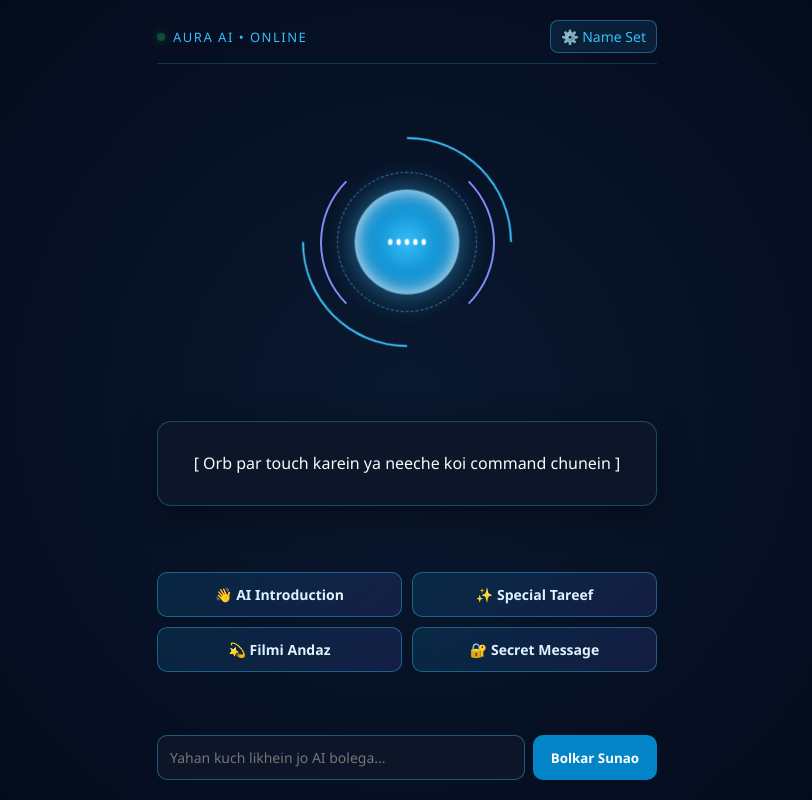
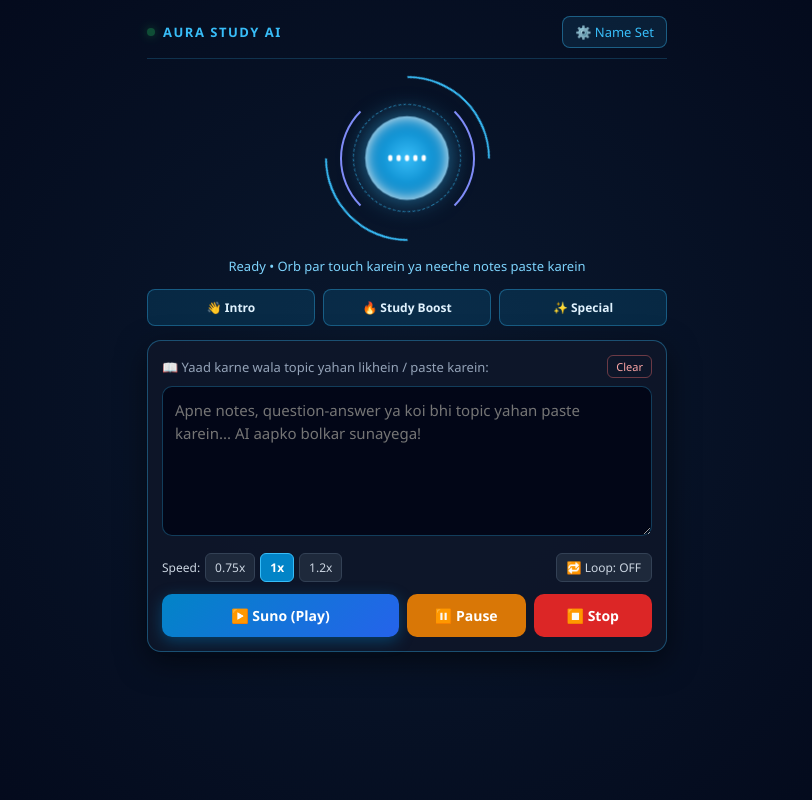
Before and after one commit to utkarsh86047/um-um, a plain HTML site: page index.html in a window 1280 px wide. Shown: the whole page, without its empty margins (233-1045 px from the left). Drawn offline with Linux system fonts and the light colour scheme.

Commit message:
Update index.html

```diff
--- a/index.html
+++ b/index.html
@@ -3,7 +3,7 @@
 <head>
   <meta charset="UTF-8" />
   <meta name="viewport" content="width=device-width, initial-scale=1.0" />
-  <title>AURA AI - Personal Voice System</title>
+  <title>AURA AI - Smart Voice & Study Assistant</title>
   <style>
     * {
       margin: 0;
@@ -19,15 +19,14 @@
       display: flex;
       flex-direction: column;
       align-items: center;
-      justify-content: space-between;
-      padding: 20px;
+      padding: 16px;
       overflow-x: hidden;
     }
 
     /* Top Header */
     .header {
       width: 100%;
-      max-width: 500px;
+      max-width: 520px;
       display: flex;
       justify-content: space-between;
       align-items: center;
@@ -43,6 +42,7 @@
       letter-spacing: 1.5px;
       color: #38bdf8;
       text-transform: uppercase;
+      font-weight: 600;
     }
 
     .dot {
@@ -58,21 +58,21 @@
       background: rgba(56, 189, 248, 0.1);
       border: 1px solid rgba(56, 189, 248, 0.4);
       color: #38bdf8;
-      padding: 6px 10px;
+      padding: 6px 12px;
       border-radius: 8px;
       cursor: pointer;
-      font-size: 14px;
+      font-size: 13px;
     }
 
     /* AI Orb Animation Container */
     .orb-container {
       position: relative;
-      width: 220px;
-      height: 220px;
+      width: 170px;
+      height: 170px;
       display: flex;
       align-items: center;
       justify-content: center;
-      margin: 20px 0;
+      margin: 14px 0;
       cursor: pointer;
     }
 
@@ -84,45 +84,44 @@
     }
 
     .ring-1 {
-      width: 210px;
-      height: 210px;
+      width: 165px;
+      height: 165px;
       border-top: 2px solid #38bdf8;
       border-bottom: 2px solid #38bdf8;
       animation: spin 8s linear infinite;
     }
 
     .ring-2 {
-      width: 175px;
-      height: 175px;
+      width: 135px;
+      height: 135px;
       border-left: 2px solid #818cf8;
       border-right: 2px solid #818cf8;
       animation: spinReverse 5s linear infinite;
     }
 
     .ring-3 {
-      width: 140px;
-      height: 140px;
+      width: 108px;
+      height: 108px;
       border: 1px dashed rgba(56, 189, 248, 0.6);
       animation: spin 12s linear infinite;
     }
 
     .core {
-      width: 100px;
-      height: 100px;
+      width: 80px;
+      height: 80px;
       border-radius: 50%;
       background: radial-gradient(circle, #38bdf8 0%, #0284c7 60%, #0369a1 100%);
-      box-shadow: 0 0 30px rgba(56, 189, 248, 0.6), inset 0 0 20px #ffffff;
+      box-shadow: 0 0 25px rgba(56, 189, 248, 0.6), inset 0 0 15px #ffffff;
       display: flex;
       align-items: center;
       justify-content: center;
       animation: breathe 3s ease-in-out infinite;
-      transition: transform 0.2s ease, box-shadow 0.2s ease;
     }
 
     /* Active Speaking State */
     .orb-container.speaking .core {
       animation: pulseSpeak 0.35s ease-in-out infinite alternate;
-      box-shadow: 0 0 55px #38bdf8, 0 0 90px #818cf8, inset 0 0 25px #fff;
+      box-shadow: 0 0 45px #38bdf8, 0 0 80px #818cf8, inset 0 0 20px #fff;
     }
 
     .orb-container.speaking .ring-1 {
@@ -140,7 +139,7 @@
       display: flex;
       align-items: center;
       gap: 4px;
-      height: 30px;
+      height: 26px;
     }
 
     .bar {
@@ -148,7 +147,6 @@
       height: 6px;
       background: #ffffff;
       border-radius: 2px;
-      transition: height 0.1s ease;
     }
 
     .orb-container.speaking .bar:nth-child(1) { animation: eq 0.4s infinite alternate 0.1s; }
@@ -157,84 +155,172 @@
     .orb-container.speaking .bar:nth-child(4) { animation: eq 0.35s infinite alternate 0.2s; }
     .orb-container.speaking .bar:nth-child(5) { animation: eq 0.45s infinite alternate 0.4s; }
 
-    /* Subtitle / Output Box */
-    .subtitle-box {
+    /* Live Status Text */
+    .status-line {
+      font-size: 13px;
+      color: #7dd3fc;
+      margin-bottom: 12px;
+      min-height: 20px;
+      text-align: center;
+    }
+
+    /* Quick Preset Buttons */
+    .quick-presets {
       width: 100%;
-      max-width: 500px;
-      min-height: 85px;
-      background: rgba(15, 23, 42, 0.8);
+      max-width: 520px;
+      display: grid;
+      grid-template-columns: repeat(3, 1fr);
+      gap: 8px;
+      margin-bottom: 14px;
+    }
+
+    .preset-btn {
+      background: rgba(14, 165, 233, 0.15);
+      border: 1px solid rgba(56, 189, 248, 0.35);
+      color: #e0f2fe;
+      padding: 9px 6px;
+      border-radius: 8px;
+      font-size: 12px;
+      font-weight: 600;
+      cursor: pointer;
+    }
+
+    .preset-btn:active {
+      background: rgba(56, 189, 248, 0.35);
+    }
+
+    /* Study Reader Card */
+    .study-card {
+      width: 100%;
+      max-width: 520px;
+      background: rgba(15, 23, 42, 0.85);
+      border: 1px solid rgba(56, 189, 248, 0.35);
+      border-radius: 14px;
+      padding: 14px;
+      box-shadow: 0 10px 30px rgba(0, 0, 0, 0.5);
+    }
+
+    .card-top {
+      display: flex;
+      justify-content: space-between;
+      align-items: center;
+      margin-bottom: 8px;
+      font-size: 13px;
+      color: #94a3b8;
+    }
+
+    .clear-btn {
+      background: transparent;
+      border: 1px solid rgba(248, 113, 113, 0.4);
+      color: #fca5a5;
+      padding: 3px 8px;
+      border-radius: 6px;
+      font-size: 11px;
+      cursor: pointer;
+    }
+
+    textarea {
+      width: 100%;
+      height: 150px;
+      background: #020617;
       border: 1px solid rgba(56, 189, 248, 0.3);
-      border-radius: 14px;
-      padding: 15px;
-      text-align: center;
+      border-radius: 10px;
+      padding: 12px;
+      color: #f8fafc;
+      font-size: 15px;
+      line-height: 1.5;
+      resize: vertical;
+      outline: none;
+      margin-bottom: 12px;
+    }
+
+    textarea:focus {
+      border-color: #38bdf8;
+    }
+
+    /* Speed & Loop Bar */
+    .options-bar {
+      display: flex;
+      justify-content: space-between;
+      align-items: center;
+      gap: 8px;
+      margin-bottom: 12px;
+      flex-wrap: wrap;
+    }
+
+    .speed-group {
       display: flex;
       align-items: center;
-      justify-content: center;
-      font-size: 16px;
-      line-height: 1.5;
-      color: #f8fafc;
-      box-shadow: 0 8px 32px rgba(0, 0, 0, 0.4);
-      margin-bottom: 18px;
+      gap: 5px;
+      font-size: 12px;
+      color: #cbd5e1;
     }
 
-    /* Command Buttons */
-    .controls {
-      width: 100%;
-      max-width: 500px;
-      display: grid;
-      grid-template-columns: 1fr 1fr;
-      gap: 10px;
-      margin-bottom: 15px;
+    .speed-btn {
+      background: #1e293b;
+      border: 1px solid #334155;
+      color: #cbd5e1;
+      padding: 5px 9px;
+      border-radius: 6px;
+      font-size: 12px;
+      cursor: pointer;
     }
 
-    .cmd-btn {
-      background: linear-gradient(135deg, rgba(14, 165, 233, 0.15), rgba(99, 102, 241, 0.15));
-      border: 1px solid rgba(56, 189, 248, 0.4);
-      color: #e0f2fe;
-      padding: 12px 10px;
+    .speed-btn.active {
+      background: #0284c7;
+      border-color: #38bdf8;
+      color: #fff;
+      font-weight: bold;
+    }
+
+    .loop-btn {
+      background: #1e293b;
+      border: 1px solid #334155;
+      color: #cbd5e1;
+      padding: 5px 10px;
+      border-radius: 6px;
+      font-size: 12px;
+      cursor: pointer;
+    }
+
+    .loop-btn.active {
+      background: rgba(34, 197, 94, 0.2);
+      border-color: #22c55e;
+      color: #4ade80;
+      font-weight: bold;
+    }
+
+    /* Main Playback Controls */
+    .playback-controls {
+      display: grid;
+      grid-template-columns: 2fr 1fr 1fr;
+      gap: 8px;
+    }
+
+    .ctrl-btn {
+      padding: 12px;
+      border: none;
       border-radius: 10px;
       font-size: 14px;
       font-weight: 600;
       cursor: pointer;
-      transition: all 0.2s ease;
+      color: #fff;
     }
 
-    .cmd-btn:hover, .cmd-btn:active {
-      background: rgba(56, 189, 248, 0.3);
-      transform: translateY(-2px);
-      box-shadow: 0 0 15px rgba(56, 189, 248, 0.4);
+    .play-btn {
+      background: linear-gradient(135deg, #0284c7, #2563eb);
+      box-shadow: 0 4px 15px rgba(2, 132, 199, 0.4);
     }
 
-    /* Live Custom Input */
-    .custom-input-area {
-      width: 100%;
-      max-width: 500px;
-      display: flex;
-      gap: 8px;
+    .pause-btn {
+      background: #d97706;
     }
 
-    .custom-input-area input {
-      flex: 1;
-      background: rgba(15, 23, 42, 0.9);
-      border: 1px solid rgba(56, 189, 248, 0.4);
-      border-radius: 10px;
-      padding: 12px;
-      color: #fff;
-      font-size: 14px;
-      outline: none;
+    .stop-btn {
+      background: #dc2626;
     }
 
-    .speak-now-btn {
-      background: #0284c7;
-      border: none;
-      color: #fff;
-      padding: 0 18px;
-      border-radius: 10px;
-      font-weight: 600;
-      cursor: pointer;
-    }
-
-    /* Modal for Name Setup */
+    /* Modal */
     .modal {
       display: none;
       position: fixed;
@@ -252,7 +338,7 @@
       border-radius: 14px;
       padding: 20px;
       width: 100%;
-      max-width: 360px;
+      max-width: 350px;
       text-align: center;
     }
 
@@ -276,35 +362,19 @@
       background: #0284c7;
       color: #fff;
       border: none;
-      padding: 10px 20px;
+      padding: 10px;
       border-radius: 8px;
       font-weight: bold;
       cursor: pointer;
       width: 100%;
     }
 
-    @keyframes spin {
-      100% { transform: rotate(360deg); }
-    }
-    @keyframes spinReverse {
-      100% { transform: rotate(-360deg); }
-    }
-    @keyframes breathe {
-      0%, 100% { transform: scale(1); }
-      50% { transform: scale(1.06); }
-    }
-    @keyframes pulseSpeak {
-      0% { transform: scale(0.96); }
-      100% { transform: scale(1.14); }
-    }
-    @keyframes eq {
-      0% { height: 6px; }
-      100% { height: 26px; }
-    }
-    @keyframes blink {
-      0%, 100% { opacity: 1; }
-      50% { opacity: 0.3; }
-    }
+    @keyframes spin { 100% { transform: rotate(360deg); } }
+    @keyframes spinReverse { 100% { transform: rotate(-360deg); } }
+    @keyframes breathe { 0%, 100% { transform: scale(1); } 50% { transform: scale(1.06); } }
+    @keyframes pulseSpeak { 0% { transform: scale(0.95); } 100% { transform: scale(1.12); } }
+    @keyframes eq { 0% { height: 6px; } 100% { height: 22px; } }
+    @keyframes blink { 0%, 100% { opacity: 1; } 50% { opacity: 0.3; } }
   </style>
 </head>
 <body>
@@ -313,13 +383,13 @@
   <div class="header">
     <div class="status-badge">
       <div class="dot"></div>
-      <span>AURA AI • ONLINE</span>
+      <span>AURA STUDY AI</span>
     </div>
     <button class="settings-btn" onclick="openModal()">⚙️ Name Set</button>
   </div>
 
-  <!-- Central AI Orb -->
-  <div class="orb-container" id="orb" onclick="triggerAction('intro')">
+  <!-- AI Orb -->
+  <div class="orb-container" id="orb" onclick="playPreset('intro')">
     <div class="ring ring-1"></div>
     <div class="ring ring-2"></div>
     <div class="ring ring-3"></div>
@@ -334,31 +404,49 @@
     </div>
   </div>
 
-  <!-- Subtitle Display -->
-  <div class="subtitle-box" id="subtitle">
-    [ Orb par touch karein ya neeche koi command chunein ]
+  <div class="status-line" id="statusText">Ready • Orb par touch karein ya neeche notes paste karein</div>
+
+  <!-- Quick Fun / Intro Presets -->
+  <div class="quick-presets">
+    <button class="preset-btn" onclick="playPreset('intro')">👋 Intro</button>
+    <button class="preset-btn" onclick="playPreset('motivate')">🔥 Study Boost</button>
+    <button class="preset-btn" onclick="playPreset('compliment')">✨ Special</button>
   </div>
 
-  <!-- Preset Buttons -->
-  <div class="controls">
-    <button class="cmd-btn" onclick="triggerAction('intro')">👋 AI Introduction</button>
-    <button class="cmd-btn" onclick="triggerAction('compliment')">✨ Special Tareef</button>
-    <button class="cmd-btn" onclick="triggerAction('shayari')">💫 Filmi Andaz</button>
-    <button class="cmd-btn" onclick="triggerAction('secret')">🔐 Secret Message</button>
+  <!-- Audio Study Reader Card -->
+  <div class="study-card">
+    <div class="card-top">
+      <span>📖 Yaad karne wala topic yahan likhein / paste karein:</span>
+      <button class="clear-btn" onclick="clearNotes()">Clear</button>
+    </div>
+
+    <textarea id="studyNotes" placeholder="Apne notes, question-answer ya koi bhi topic yahan paste karein... AI aapko bolkar sunayega!"></textarea>
+
+    <!-- Speed & Loop Options -->
+    <div class="options-bar">
+      <div class="speed-group">
+        <span>Speed:</span>
+        <button class="speed-btn" onclick="setSpeed(0.75, this)">0.75x</button>
+        <button class="speed-btn active" onclick="setSpeed(0.95, this)">1x</button>
+        <button class="speed-btn" onclick="setSpeed(1.2, this)">1.2x</button>
+      </div>
+      <button class="loop-btn" id="loopBtn" onclick="toggleLoop()">🔁 Loop: OFF</button>
+    </div>
+
+    <!-- Play / Pause / Stop Buttons -->
+    <div class="playback-controls">
+      <button class="ctrl-btn play-btn" onclick="startReading()">▶️ Suno (Play)</button>
+      <button class="ctrl-btn pause-btn" onclick="togglePause()">⏸️ Pause</button>
+      <button class="ctrl-btn stop-btn" onclick="stopReading()">⏹️ Stop</button>
+    </div>
   </div>
 
-  <!-- Live Custom Input -->
-  <div class="custom-input-area">
-    <input type="text" id="customText" placeholder="Yahan kuch likhein jo AI bolega..." />
-    <button class="speak-now-btn" onclick="speakCustom()">Bolkar Sunao</button>
-  </div>
-
-  <!-- Name Settings Modal -->
+  <!-- Name Modal -->
   <div class="modal" id="nameModal">
     <div class="modal-content">
-      <h3>Target Name Set Karein</h3>
-      <input type="text" id="targetNameInput" placeholder="Naam likhein..." value="Sagun" />
-      <button onclick="saveName()">Save & Activate</button>
+      <h3>Naam Set Karein</h3>
+      <input type="text" id="targetNameInput" value="Sagun" />
+      <button onclick="saveName()">Save</button>
     </div>
   </div>
 
@@ -366,55 +454,49 @@
     let targetName = localStorage.getItem('ai_target_name') || 'Sagun';
     document.getElementById('targetNameInput').value = targetName;
 
+    const notesArea = document.getElementById('studyNotes');
     const orb = document.getElementById('orb');
-    const subtitle = document.getElementById('subtitle');
-    let typingInterval;
+    const statusText = document.getElementById('statusText');
+    const loopBtn = document.getElementById('loopBtn');
 
-    // Futuristic Beep Sound Generator (No external file needed)
-    function playSciFiBeep() {
-      try {
-        const audioCtx = new (window.AudioContext || window.webkitAudioContext)();
-        const osc = audioCtx.createOscillator();
-        const gain = audioCtx.createGain();
-        osc.type = 'sine';
-        osc.frequency.setValueAtTime(520, audioCtx.currentTime);
-        osc.frequency.exponentialRampToValueAtTime(980, audioCtx.currentTime + 0.12);
-        gain.gain.setValueAtTime(0.12, audioCtx.currentTime);
-        gain.gain.exponentialRampToValueAtTime(0.001, audioCtx.currentTime + 0.15);
-        osc.connect(gain);
-        gain.connect(audioCtx.destination);
-        osc.start();
-        osc.stop(audioCtx.currentTime + 0.15);
-      } catch (e) {}
+    let speechRate = 0.95;
+    let isLooping = false;
+    let isPaused = false;
+    let currentText = '';
+
+    // Load saved notes automatically
+    notesArea.value = localStorage.getItem('saved_study_notes') || '';
+    notesArea.addEventListener('input', () => {
+      localStorage.setItem('saved_study_notes', notesArea.value);
+    });
+
+    function setSpeed(rate, btn) {
+      speechRate = rate;
+      document.querySelectorAll('.speed-btn').forEach(b => b.classList.remove('active'));
+      btn.classList.add('active');
     }
 
-    // Typewriter Effect on Screen
-    function typeText(text) {
-      clearInterval(typingInterval);
-      subtitle.textContent = '';
-      let i = 0;
-      typingInterval = setInterval(() => {
-        if (i < text.length) {
-          subtitle.textContent += text.charAt(i);
-          i++;
-        } else {
-          clearInterval(typingInterval);
-        }
-      }, 38);
+    function toggleLoop() {
+      isLooping = !isLooping;
+      loopBtn.textContent = isLooping ? '🔁 Loop: ON' : '🔁 Loop: OFF';
+      loopBtn.classList.toggle('active', isLooping);
     }
 
-    // Hindi Speech Engine
-    function speakHindi(text) {
+    function speakText(text, allowLoop = false) {
+      if (!text.trim()) {
+        statusText.textContent = '⚠️ Pehle box mein kuch text likhein ya paste karein!';
+        return;
+      }
+
       window.speechSynthesis.cancel();
-      playSciFiBeep();
-      typeText(text);
+      isPaused = false;
+      currentText = text;
 
       const utterance = new SpeechSynthesisUtterance(text);
       utterance.lang = 'hi-IN';
-      utterance.rate = 0.95; // Natural speed
-      utterance.pitch = 1.05;
+      utterance.rate = speechRate;
+      utterance.pitch = 1.03;
 
-      // Try selecting the best Hindi voice available on the device
       const voices = window.speechSynthesis.getVoices();
       const hindiVoice = voices.find(v => v.lang.includes('hi-IN') || v.lang.includes('hi'));
       if (hindiVoice) {
@@ -423,41 +505,78 @@
 
       utterance.onstart = () => {
         orb.classList.add('speaking');
+        statusText.textContent = isLooping && allowLoop ? '🔊 Bol raha hai (Loop ON)...' : '🔊 Bol raha hai...';
       };
 
       utterance.onend = () => {
         orb.classList.remove('speaking');
+        if (isLooping && allowLoop && !isPaused) {
+          statusText.textContent = '🔁 Dobara shuru ho raha hai...';
+          setTimeout(() => speakText(currentText, true), 800);
+        } else {
+          statusText.textContent = '✅ Complete';
+        }
       };
 
       utterance.onerror = () => {
         orb.classList.remove('speaking');
+        statusText.textContent = 'Ready';
       };
 
       window.speechSynthesis.speak(utterance);
     }
 
-    // Preset Dialogues
-    function triggerAction(type) {
-      const scripts = {
-        intro: `Hello ${targetName}, main Aura AI hoon. Mujhe Utkarsh ne khas taur par aapke liye design kiya hai. System online hai, bataiye main aapki kya madad kar sakta hoon?`,
-        compliment: `${targetName}, mere data analysis ke hisaab se aapki smile aur aapka andaaz kaafi unique hai. Aap jab muskurati hain toh poora mahaul positive ho jaata hai.`,
-        shayari: `Suniye ${targetName}... hazaron chehron mein ek alag si baat hoti hai, kuch logon ki muskurahat hi sabse khaas hoti hai.`,
-        secret: `${targetName}, ek secret bataun? Utkarsh ne yeh poora system sirf isliye banaya hai taaki aapke chehre par ek chhoti si smile aa sake.`
-      };
-
-      speakHindi(scripts[type]);
+    function startReading() {
+      if (window.speechSynthesis.paused && isPaused) {
+        window.speechSynthesis.resume();
+        isPaused = false;
+        orb.classList.add('speaking');
+        statusText.textContent = '🔊 Dobara bol raha hai...';
+        return;
+      }
+      speakText(notesArea.value, true);
     }
 
-    function speakCustom() {
-      const input = document.getElementById('customText');
-      const text = input.value.trim();
-      if (text) {
-        speakHindi(text);
-        input.value = '';
+    function togglePause() {
+      if (window.speechSynthesis.speaking && !window.speechSynthesis.paused) {
+        window.speechSynthesis.pause();
+        isPaused = true;
+        orb.classList.remove('speaking');
+        statusText.textContent = '⏸️ Ruka hua hai (Play dabayein)';
+      } else if (window.speechSynthesis.paused) {
+        window.speechSynthesis.resume();
+        isPaused = false;
+        orb.classList.add('speaking');
+        statusText.textContent = '🔊 Bol raha hai...';
       }
     }
 
-    // Modal Functions
+    function stopReading() {
+      isLooping = false;
+      loopBtn.textContent = '🔁 Loop: OFF';
+      loopBtn.classList.remove('active');
+      isPaused = false;
+      window.speechSynthesis.cancel();
+      orb.classList.remove('speaking');
+      statusText.textContent = '⏹️ Band kar diya gaya';
+    }
+
+    function playPreset(type) {
+      const presets = {
+        intro: `Hello ${targetName}, main aapka personal study AI hoon. Aap apne notes neeche box mein paste kijiye, main unhe bolkar sunaunga taaki aapko bina thake sab yaad ho jaye.`,
+        motivate: `${targetName}, bas thoda sa focus aur lagataar revision—aap koi bhi topic aasani se yaad kar sakti hain. Chaliye shuru karte hain!`,
+        compliment: `${targetName}, aapki mehnat aur dedication sach mein kamaal ki hai. Aap jab muskurati hain toh sab kuch aasan lagne lagta hai.`
+      };
+      speakText(presets[type], false);
+    }
+
+    function clearNotes() {
+      stopReading();
+      notesArea.value = '';
+      localStorage.removeItem('saved_study_notes');
+      statusText.textContent = '🗑️ Notes clear ho gaye';
+    }
+
     function openModal() {
       document.getElementById('nameModal').style.display = 'flex';
     }
@@ -469,10 +588,9 @@
         localStorage.setItem('ai_target_name', targetName);
       }
       document.getElementById('nameModal').style.display = 'none';
-      triggerAction('intro');
+      playPreset('intro');
     }
 
-    // Load voices properly on mobile Chrome
     window.speechSynthesis.onvoiceschanged = () => {
       window.speechSynthesis.getVoices();
     };
```
